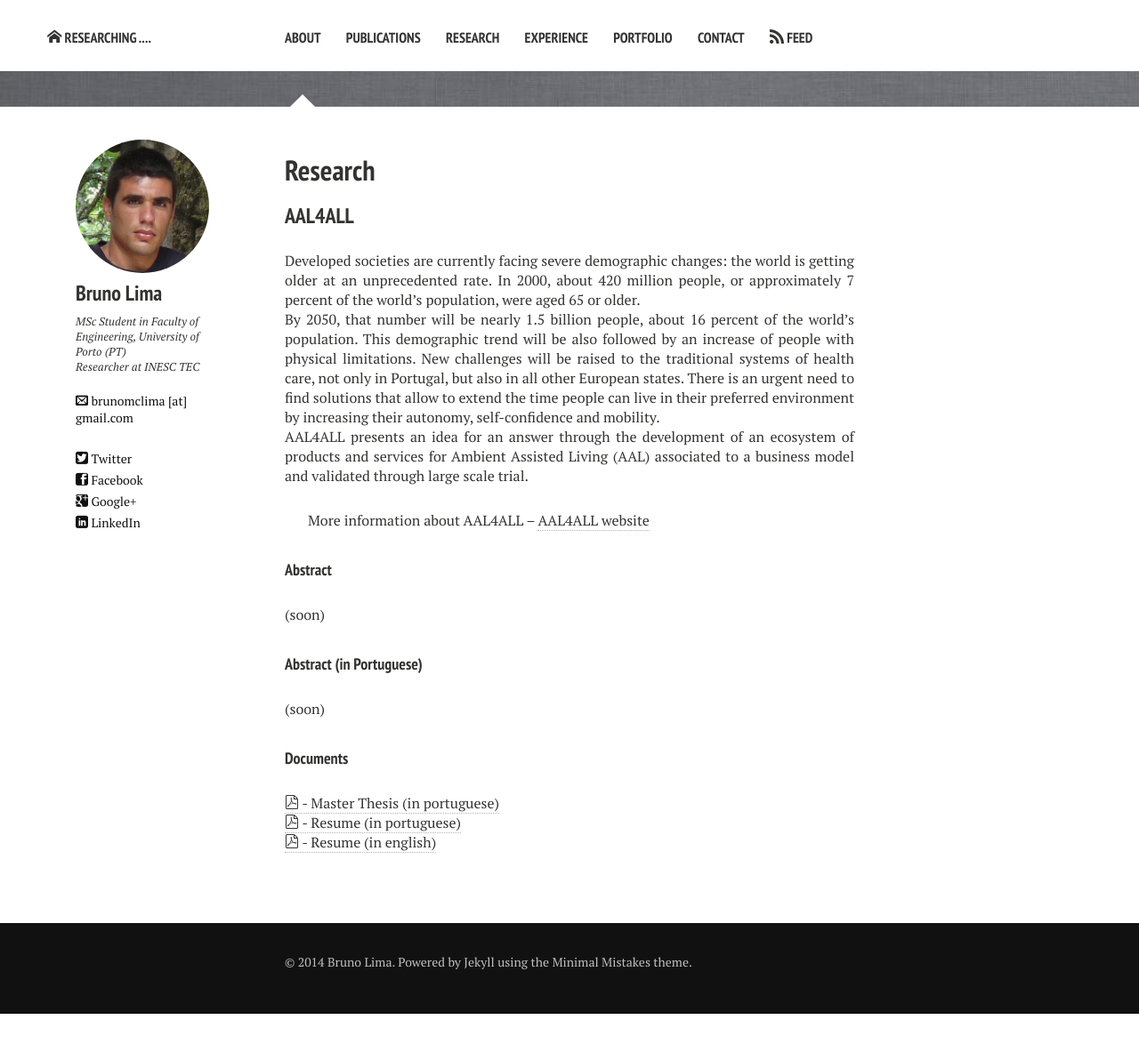
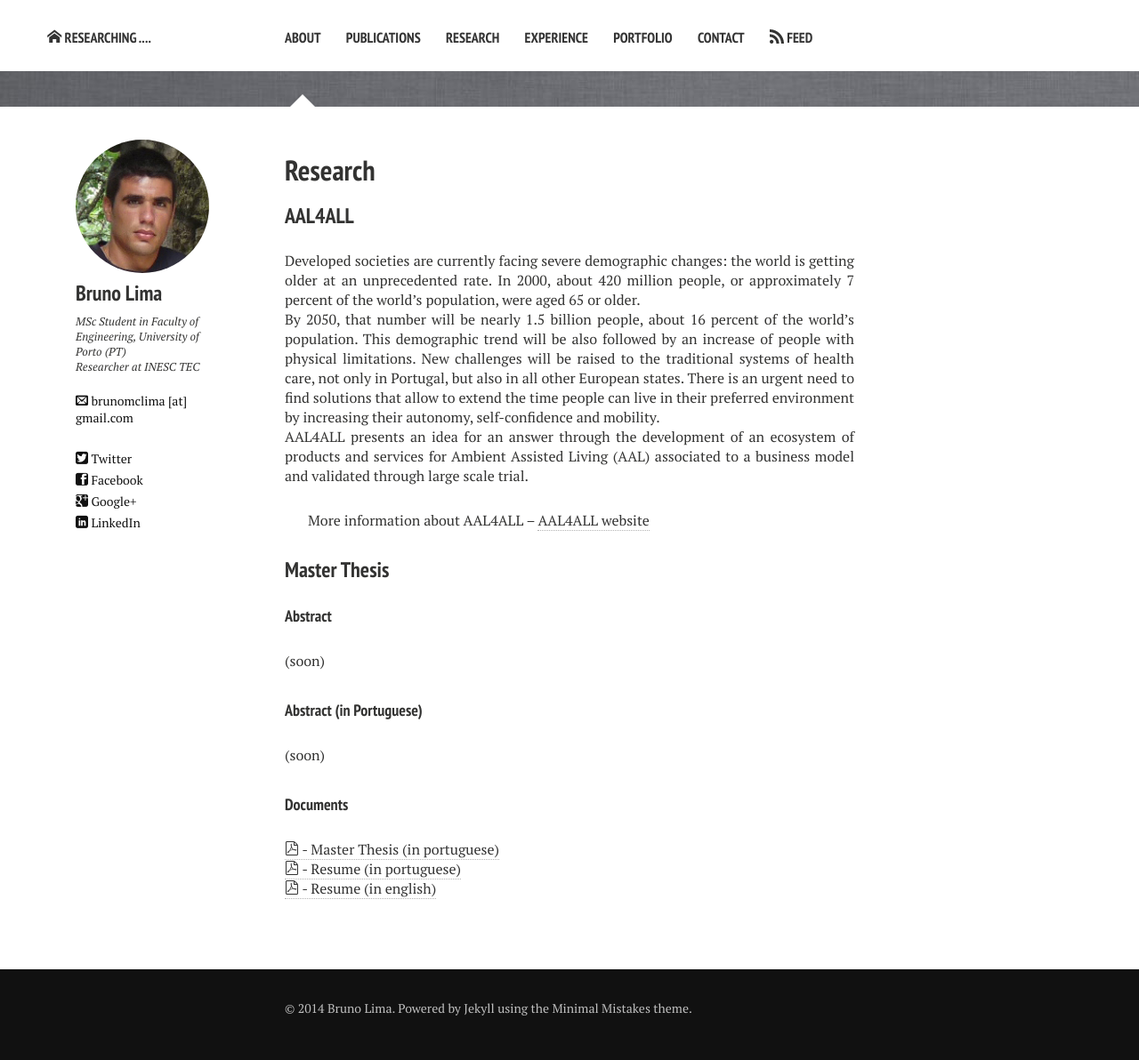
Before and after one commit to Bruno-Lima/Bruno-Lima.github.io, a Jekyll site: the page built from research.md, in a window 1280 px wide. Shown: the whole page at 89% size. Built offline with Jekyll 4.4.1, drawn with Linux system fonts in a browser that asks for light colours; nearby versions of some CDN libraries; before the commit the page ends 1140 px from its top, so only the background shows below that.

Commit message:
fix bugs

```diff
--- a/research.md
+++ b/research.md
@@ -20,6 +20,8 @@ AAL4ALL presents an idea for an answer through the development of an ecosystem o
 More information about AAL4ALL -- [AAL4ALL website](http://www.aal4all.org/)
 
 
+### Master Thesis
+
 #### Abstract
 
 (soon)
```
